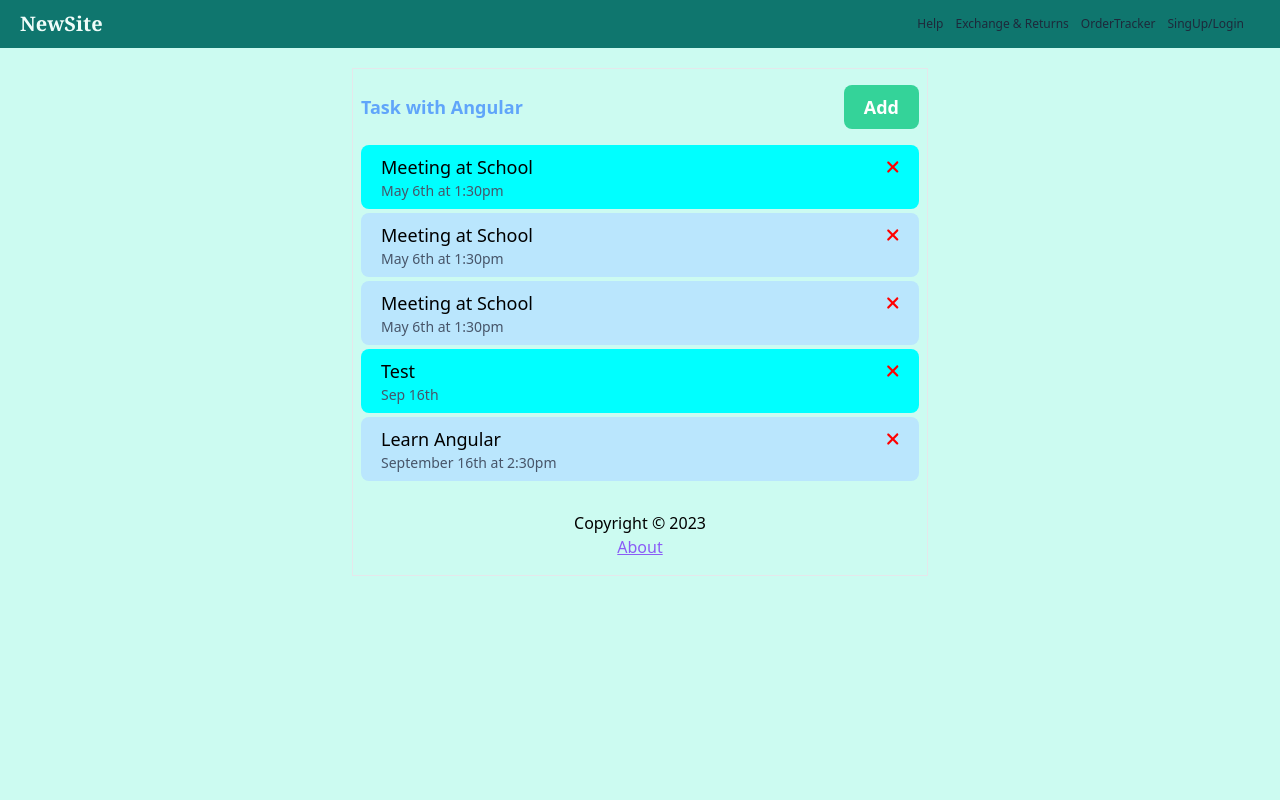
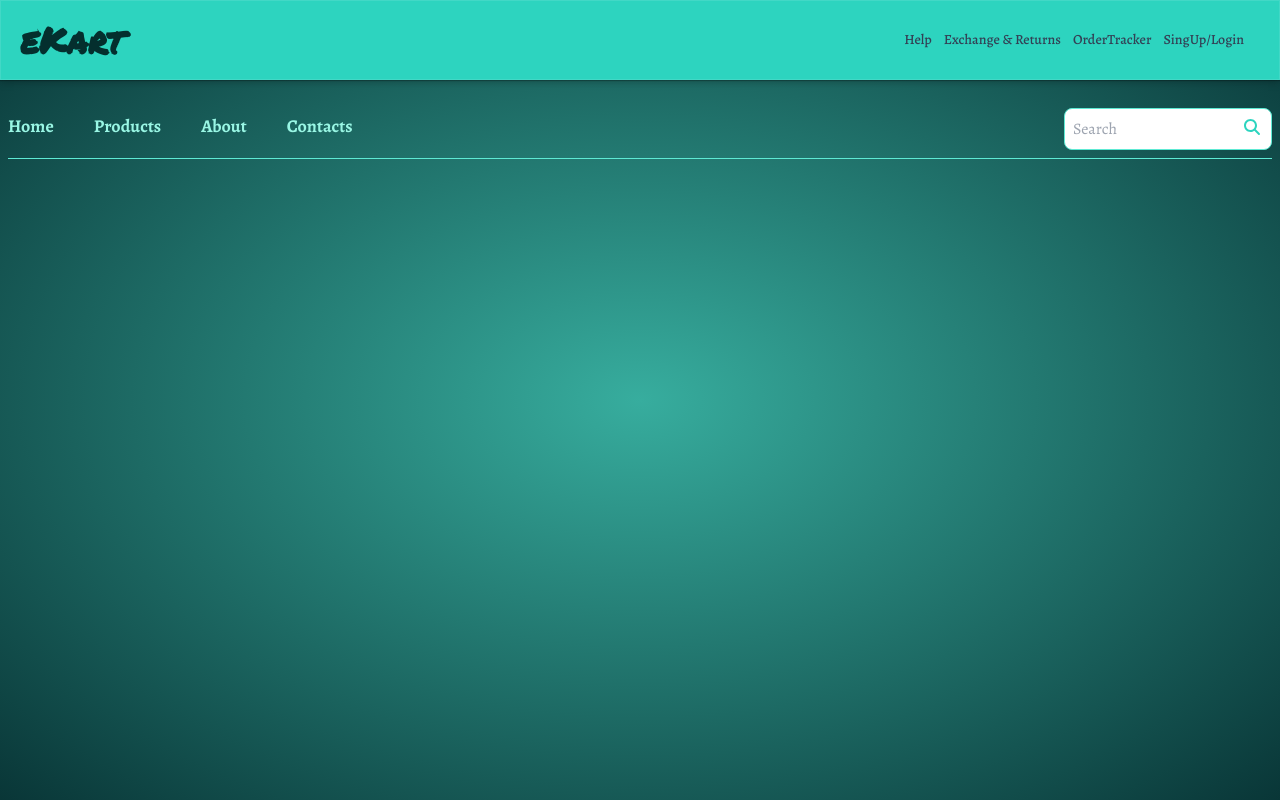
Before and after one commit to JulyKapuza/basic_angular, an Angular app: page / in a window 1280 px wide. Built offline with nearby package versions, Linux system fonts and the light colour scheme; data requests are answered from the project's data file.

Commit message:
home page

```diff
--- a/src/app/app.component.html
+++ b/src/app/app.component.html
@@ -1,4 +1,4 @@
-<div class="flex flex-col h-full w-full absolute top-0 start-0 bg-teal-100 overflow-auto">
+<div class="flex flex-col h-full w-full absolute top-0 start-0 gradient overflow-auto">
   <app-header-home></app-header-home>
   <div class="">
     <div class="mx-auto max-w-[1440px] px-2">
--- a/src/app/app.component.scss
+++ b/src/app/app.component.scss
@@ -0,0 +1,3 @@
+.gradient{
+    background-image: radial-gradient(  #37ad9e, #093637,);
+}
--- a/src/app/app.module.ts
+++ b/src/app/app.module.ts
@@ -19,10 +19,9 @@ import { NavbarComponent } from './components/navbar/navbar.component';
 import { HomeComponent } from './components/home/home.component';
 
 const appRoutes: Routes = [
-  { path: '', component: TasksComponent },
+  { path: '', component: HomeComponent },
   { path: 'about', component: AboutComponent },
-  { path: 'home', component: HomeComponent },
-  { path: 'task', component: TasksComponent },
+  // { path: 'task', component: TasksComponent },
 ];
 
 @NgModule({
--- a/src/app/components/header-home/header-home.component.html
+++ b/src/app/components/header-home/header-home.component.html
@@ -1,13 +1,9 @@
-<header class="sticky top-0 z-40">
-    <div class="flex  items-center justify-between bg-teal-700 px-5 ">
-      <h3 class="font-bold text-xl text-teal-50 font-serif">NewSite</h3>
+<header class="sticky top-0 mb-5 z-40 ">
+    <div class="flex  items-center justify-between h-[80px] bg-teal-400 px-5 shadow ">
+      <h3 class="font-bold text-4xl text-teal-950 font-logo">eKart</h3>
         <nav>
-            <ul class="flex p-4 gap-3 text-xs text-slate-800 ">
-                <li><a routerLink="#" >Help</a> </li>
-                <li><a routerLink="#" >Exchange & Returns</a></li>
-                <li><a routerLink="#" >OrderTracker</a> </li>
-                <li><a routerLink="#" >SingUp/Login</a></li>
-
+            <ul class="flex p-4 gap-3 text-sm font-medium text-slate-700 ">
+                <li *ngFor="let item of menuTop"><a routerLink="#" >{{item.name}}</a> </li>
             </ul>
         </nav>
     </div>
--- a/src/app/components/header-home/header-home.component.scss
+++ b/src/app/components/header-home/header-home.component.scss
@@ -0,0 +1,3 @@
+.shadow{
+    box-shadow: rgba(0, 0, 0, 0.25) 0px 0.0625em 0.0625em, rgba(0, 0, 0, 0.25) 0px 0.125em 0.5em, rgba(255, 255, 255, 0.1) 0px 0px 0px 1px inset;
+}
--- a/src/app/components/header-home/header-home.component.ts
+++ b/src/app/components/header-home/header-home.component.ts
@@ -6,5 +6,12 @@ import { Component } from '@angular/core';
   styleUrls: ['./header-home.component.scss']
 })
 export class HeaderHomeComponent {
+ menuTop=[
+  {name:'Help', path:'/'},
+  {name:'Exchange & Returns', path:'/'},
+  {name:'OrderTracker', path:'/'},
+  {name:'SingUp/Login', path:'/'},
+ ]
+
 
 }
--- a/src/app/components/navbar/navbar.component.html
+++ b/src/app/components/navbar/navbar.component.html
@@ -1,9 +1,6 @@
 <div class="flex justify-between border-b border-teal-300 py-1">
-  <div class="flex gap-10 text-lg font-bold text-teal-900 py-2">
-    <a href="/home">Home</a>
-    <a href="#">Products</a>
-    <a href="#">About</a>
-    <a href="#">Contacts</a>
+  <div class="flex gap-10 text-lg font-bold text-teal-200 py-2">
+    <a *ngFor="let item of menu" :href="item.path">{{item.name}}</a>
   </div>
   <div class="relative h-[50px] py-1">
     <input
--- a/src/app/components/navbar/navbar.component.ts
+++ b/src/app/components/navbar/navbar.component.ts
@@ -8,4 +8,10 @@ import { faMagnifyingGlass } from '@fortawesome/free-solid-svg-icons';
 })
 export class NavbarComponent {
   faMagnifyingGlass = faMagnifyingGlass;
+   menu=[
+  {name:'Home', path:'/home'},
+  {name:'Products', path:'/products'},
+  {name:'About', path:'/about'},
+  {name:'Contacts', path:'/contacts'},
+ ]
 }
--- a/src/styles.scss
+++ b/src/styles.scss
@@ -2,9 +2,10 @@
 @tailwind base;
 @tailwind components;
 @tailwind utilities;
-
+@import url('https://fonts.googleapis.com/css2?family=Alegreya:wght@400;500;600;700;800;900&family=Permanent+Marker&display=swap');
 *{
     box-sizing: border-box;
     margin: 0;
     padding: 0;
+    font-family: Alegreya;
 }
--- a/tailwind.config.js
+++ b/tailwind.config.js
@@ -2,6 +2,9 @@
 module.exports = {
   content: ["./src/**/*.{html,js}"],
   theme: {
+    fontFamily: {
+      'logo': ['Permanent Marker']
+    },
     extend: {},
   },
   plugins: [],
```
Also changed, not shown: 5 other files (tests, documents, lock files or other folders).
